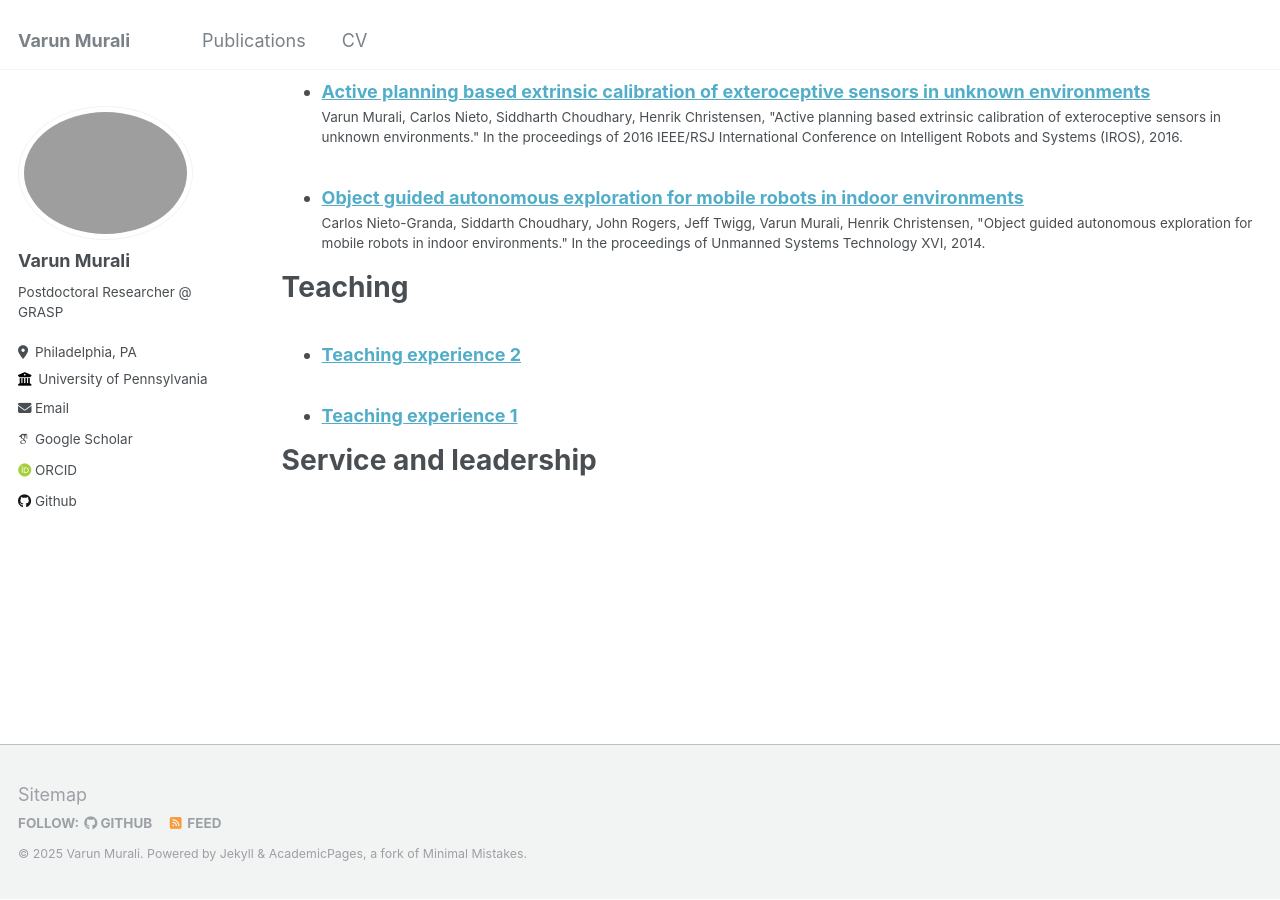
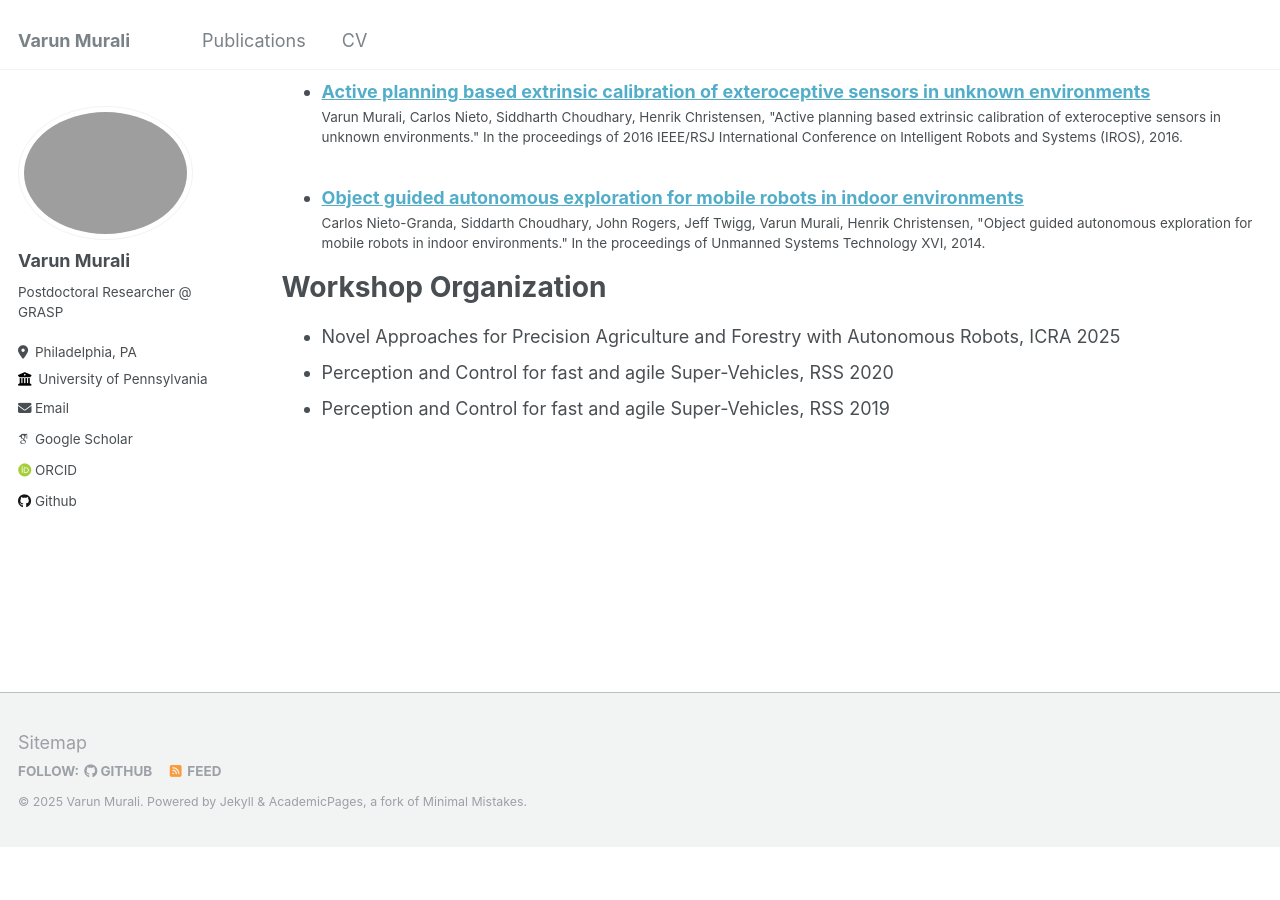
Before and after one commit to varunmurali1/varunmurali1.github.io, a Jekyll site: the page built from _pages/cv.md, in a window 1280 px wide and 900 px high, scrolled down 2416 px. Built offline with Jekyll 4.4.1, drawn with Linux system fonts in a browser that asks for light colours; some web fonts are replaced; after the commit the page ends 3264 px from its top, so only the background shows below that.

Commit message:
Update CV markdown

```diff
--- a/_pages/cv.md
+++ b/_pages/cv.md
@@ -29,11 +29,8 @@ Publications
     {% include archive-single-cv.html %}
   {% endfor %}</ul>
 
-Teaching
+Workshop Organization
 ======
-  <ul>{% for post in site.teaching reversed %}
-    {% include archive-single-cv.html %}
-  {% endfor %}</ul>
-
-Service and leadership
-======
+* Novel Approaches for Precision Agriculture and Forestry with Autonomous Robots, ICRA 2025
+* Perception and Control for fast and agile Super-Vehicles, RSS 2020
+* Perception and Control for fast and agile Super-Vehicles, RSS 2019
```
